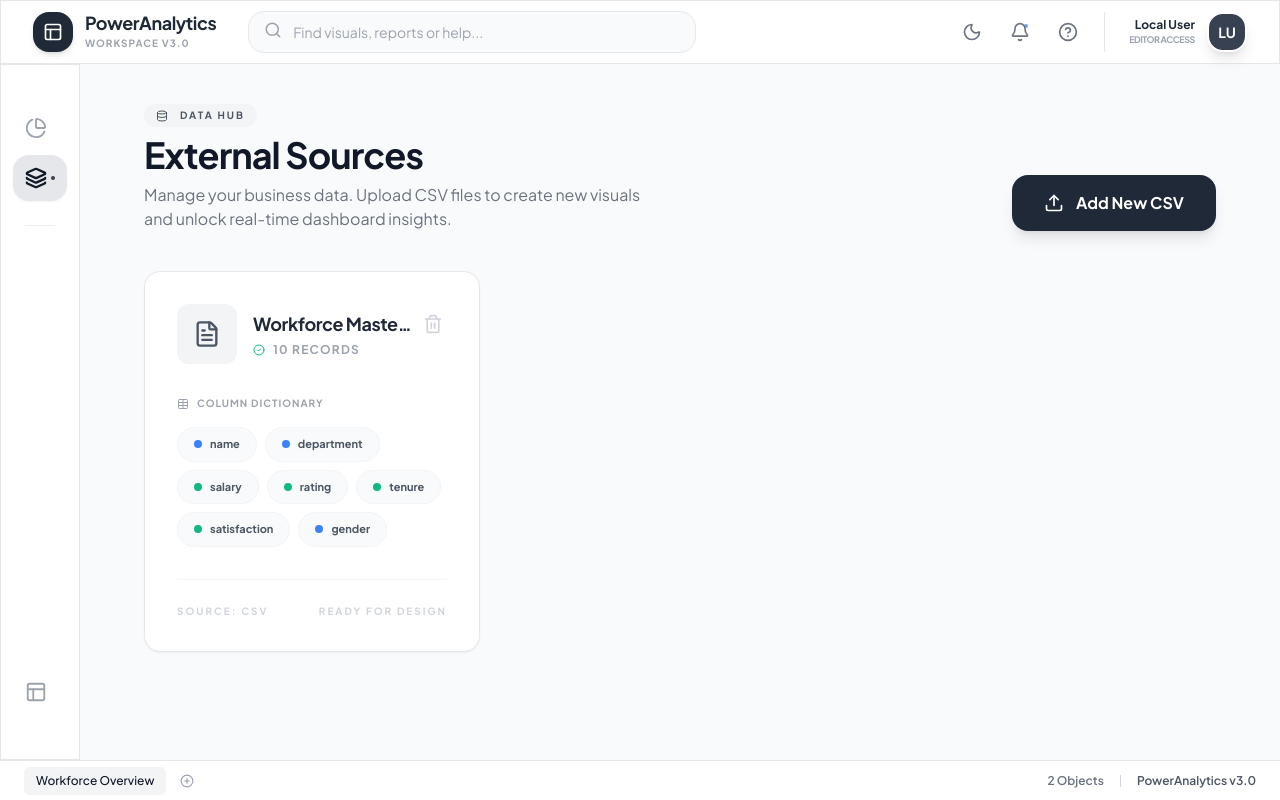
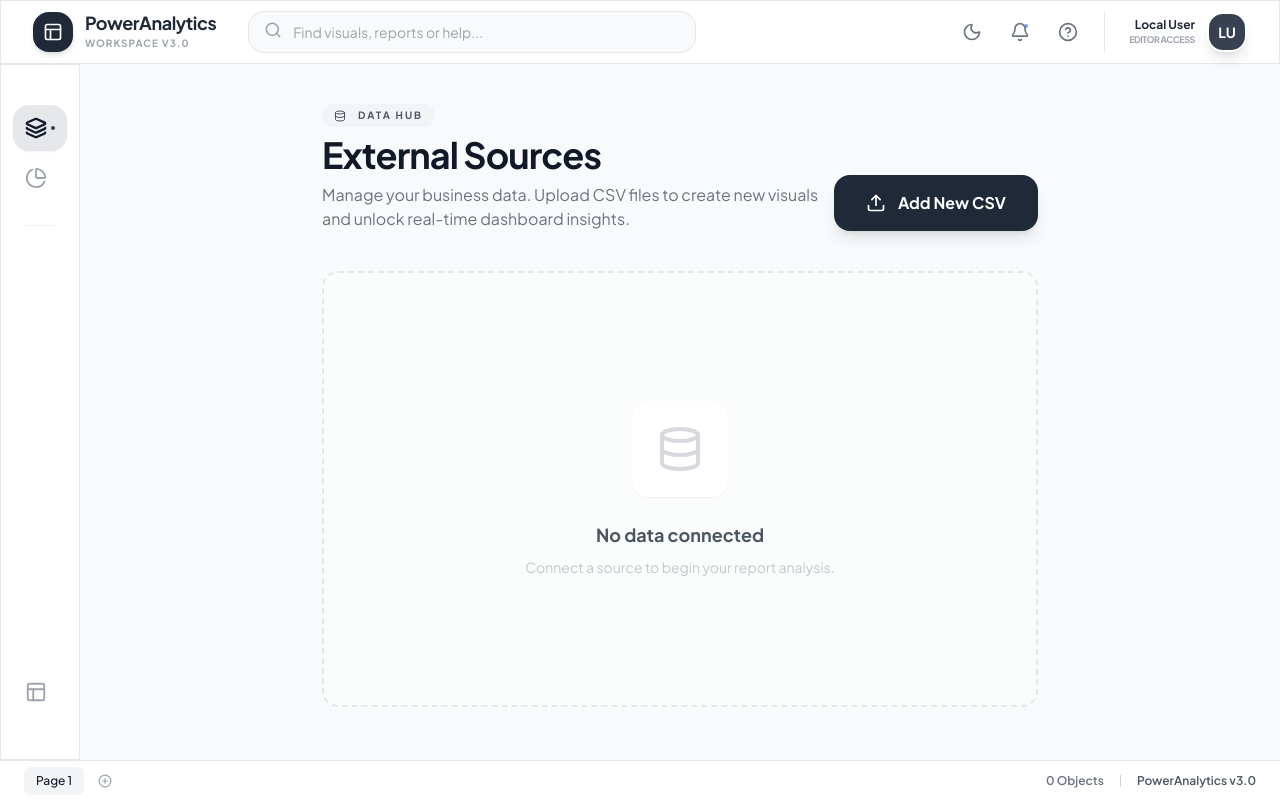
Before and after one commit to Vishnudharan24/TabNLP, a React (Vite) app: page / in a window 1280 px wide. Built offline with nearby package versions, Linux system fonts and the light colour scheme.

Commit message:
feat: refactor App component to remove sample dataset and update default page name in useEffect

```diff
--- a/App.jsx
+++ b/App.jsx
@@ -18,7 +18,6 @@
     PlusCircle
 } from 'lucide-react';
 import { ChartType } from './types';
-import { MOCK_EMPLOYEES, INITIAL_CHARTS } from './constants';
 import { useTheme } from './contexts/ThemeContext';
 import { recommendCharts } from './services/chartRecommender';
 
@@ -40,24 +39,6 @@
     const [showNewChartPrompt, setShowNewChartPrompt] = useState(false);
 
     useEffect(() => {
-        const sampleId = 'sample-hr-data';
-        const sampleDataset = {
-            id: sampleId,
-            name: 'Workforce Master Data',
-            columns: [
-                { name: 'name', type: 'string' },
-                { name: 'department', type: 'string' },
-                { name: 'salary', type: 'number' },
-                { name: 'rating', type: 'number' },
-                { name: 'tenure', type: 'number' },
-                { name: 'satisfaction', type: 'number' },
-                { name: 'gender', type: 'string' },
-            ],
-            data: MOCK_EMPLOYEES
-        };
-        setDatasets([sampleDataset]);
-        setSelectedDatasetId(sampleId);
-
         const savedPages = localStorage.getItem(STORAGE_KEY_PAGES);
         const savedCharts = localStorage.getItem(STORAGE_KEY_CHARTS);
 
@@ -70,8 +51,7 @@
             } catch (e) { console.error(e); }
         } else {
             const firstPageId = 'page-1';
-            setPages([{ id: firstPageId, name: 'Workforce Overview' }]);
-            setCharts(INITIAL_CHARTS);
+            setPages([{ id: firstPageId, name: 'Page 1' }]);
             setActivePageId(firstPageId);
         }
     }, []);
--- a/components/Sidebar.jsx
+++ b/components/Sidebar.jsx
@@ -29,17 +29,19 @@
     return (
         <aside className="w-20 hover:w-64 glass-panel border-r border-gray-200 dark:border-gray-700 flex flex-col h-full transition-all duration-500 ease-in-out group z-40 relative">
             <div className="flex-1 py-10 overflow-x-hidden">
+
+                <SidebarItem
+                    icon={Layers}
+                    label="Data Hub"
+                    active={currentView === 'data'}
+                    onClick={() => setView('data')}
+                />
+
                 <SidebarItem
                     icon={PieChart}
                     label="Report View"
                     active={currentView === 'report'}
                     onClick={() => setView('report')}
-                />
-                <SidebarItem
-                    icon={Layers}
-                    label="Data Hub"
-                    active={currentView === 'data'}
-                    onClick={() => setView('data')}
                 />
 
                 <div className="mx-6 my-6 h-[1px] bg-gray-200 dark:bg-gray-700 opacity-60" />
```
